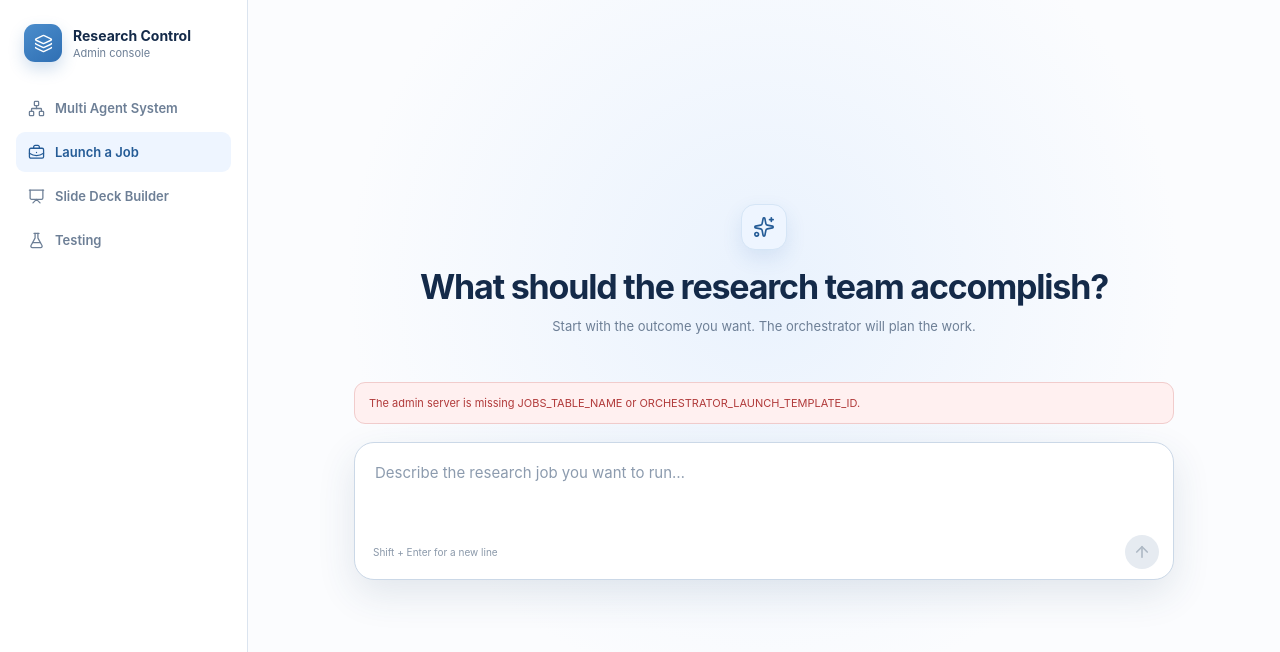
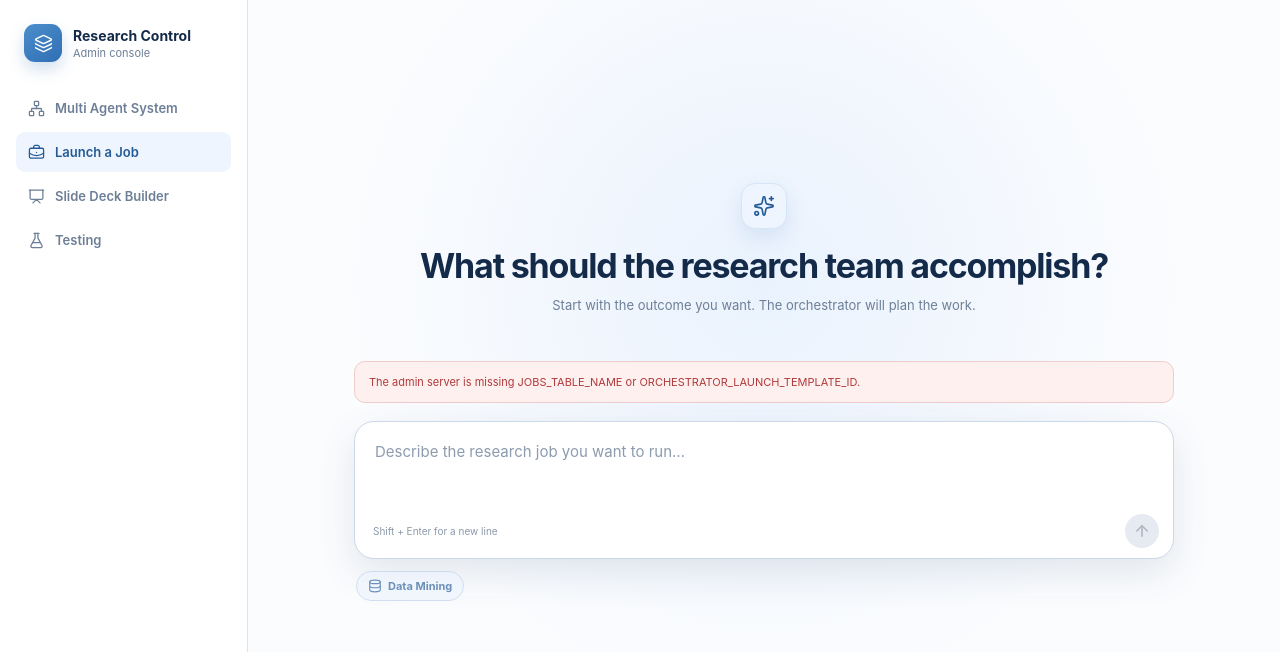
Before and after one commit to ccomyns/multi_agent_system, a Next.js app in the folder admin/: page /jobs/new in a window 1280 px wide. Shown: the top 652 px of the page. Built offline with nearby package versions, Linux system fonts and the light colour scheme; no server answers.

Commit message:
Add data mining job type

```diff
--- a/admin/app/api/jobs/route.ts
+++ b/admin/app/api/jobs/route.ts
@@ -14,8 +14,8 @@ import {
 import { NextResponse } from "next/server";
 
 import { awsClientOptions } from "@/lib/aws";
-import type { Job, JobStatus, JobsSnapshot } from "@/lib/jobs";
-import { JOB_ID_PATTERN } from "@/lib/jobs";
+import type { Job, JobStatus, JobType, JobsSnapshot } from "@/lib/jobs";
+import { DEFAULT_JOB_TYPE, isJobType, JOB_ID_PATTERN } from "@/lib/jobs";
 
 export const runtime = "nodejs";
 export const dynamic = "force-dynamic";
@@ -28,12 +28,14 @@ const JOB_HISTORY_LIMIT = 50;
 type LaunchJobRequest = {
   jobId?: unknown;
   originalTask?: unknown;
+  typeOfJob?: unknown;
 };
 
 type JobItem = {
   pk?: unknown;
   job_id?: unknown;
   original_task?: unknown;
+  type_of_job?: unknown;
   status?: unknown;
   created_at?: unknown;
   updated_at?: unknown;
@@ -103,6 +105,8 @@ function toJob(item: Record<string, unknown> | undefined): Job | null {
   return {
     jobId: record.job_id,
     originalTask: record.original_task,
+    // Records created before job types were introduced are data-mining jobs.
+    typeOfJob: isJobType(record.type_of_job) ? record.type_of_job : DEFAULT_JOB_TYPE,
     status: record.status,
     createdAt: record.created_at,
     updatedAt: typeof record.updated_at === "string" ? record.updated_at : record.created_at,
@@ -225,6 +229,11 @@ export async function POST(request: Request) {
 
   const jobId = input.jobId;
   const originalTask = input.originalTask.trim();
+  const requestedJobType = input.typeOfJob ?? DEFAULT_JOB_TYPE;
+  if (!isJobType(requestedJobType)) {
+    return errorResponse("typeOfJob is not supported.", 400);
+  }
+  const typeOfJob: JobType = requestedJobType;
   const createdAt = new Date().toISOString();
   const documents = documentClient();
 
@@ -253,6 +262,7 @@ export async function POST(request: Request) {
                 pk: jobPk(jobId),
                 job_id: jobId,
                 original_task: originalTask,
+                type_of_job: typeOfJob,
                 status: "initializing",
                 created_at: createdAt,
                 updated_at: createdAt,
@@ -306,6 +316,7 @@ export async function POST(request: Request) {
               { Key: "Name", Value: `orchestrator-${jobId}` },
               { Key: "Role", Value: "orchestrator" },
               { Key: "JobId", Value: jobId },
+              { Key: "TypeOfJob", Value: typeOfJob },
             ],
           },
           {
@@ -313,6 +324,7 @@ export async function POST(request: Request) {
             Tags: [
               { Key: "Role", Value: "orchestrator" },
               { Key: "JobId", Value: jobId },
+              { Key: "TypeOfJob", Value: typeOfJob },
             ],
           },
         ],
--- a/admin/app/globals.css
+++ b/admin/app/globals.css
@@ -928,6 +928,12 @@ h1 {
   place-items: center;
 }
 
+.job-compose-form {
+  display: flex;
+  flex-direction: column;
+  gap: 12px;
+}
+
 .job-prompt-form {
   padding: 14px 14px 10px 18px;
   background: var(--surface);
@@ -968,6 +974,59 @@ h1 {
 .job-prompt-form textarea:disabled {
   color: #8c9bae;
   cursor: not-allowed;
+}
+
+.job-type-selector {
+  display: flex;
+  align-items: center;
+  gap: 8px;
+  margin: 0;
+  padding: 0 2px;
+  border: 0;
+}
+
+.job-type-selector legend {
+  position: absolute;
+  width: 1px;
+  height: 1px;
+  overflow: hidden;
+  clip: rect(0 0 0 0);
+  white-space: nowrap;
+}
+
+.job-type-button {
+  display: inline-flex;
+  align-items: center;
+  gap: 6px;
+  padding: 7px 11px;
+  color: var(--text-muted);
+  background: var(--surface);
+  border: 1px solid var(--border);
+  border-radius: 999px;
+  cursor: pointer;
+  font: inherit;
+  font-size: 11px;
+  font-weight: 700;
+  transition:
+    color 140ms ease,
+    background-color 140ms ease,
+    border-color 140ms ease;
+}
+
+.job-type-button.is-selected {
+  color: var(--blue-strong);
+  background: var(--surface-blue);
+  border-color: #b9d1e9;
+}
+
+.job-type-button:focus-visible {
+  outline: 2px solid var(--blue);
+  outline-offset: 2px;
+}
+
+.job-type-selector:disabled .job-type-button {
+  cursor: not-allowed;
+  opacity: 0.65;
 }
 
 .job-prompt-footer {
--- a/admin/components/job-composer.tsx
+++ b/admin/components/job-composer.tsx
@@ -4,10 +4,13 @@ import { ArrowUp, Bot, Database, Sparkles, Square } from "lucide-react";
 import { useRef, useState } from "react";
 
 import { StatusBadge } from "@/components/status-badge";
+import { DEFAULT_JOB_TYPE, jobTypeLabel } from "@/lib/jobs";
+import type { JobType } from "@/lib/jobs";
 import { useJobs } from "@/lib/use-jobs";
 
 export function JobComposer() {
   const [query, setQuery] = useState("");
+  const [jobType, setJobType] = useState<JobType>(DEFAULT_JOB_TYPE);
   const textareaRef = useRef<HTMLTextAreaElement>(null);
   const { activeJob: job, hydrated, pending, error, launch, end } = useJobs();
 
@@ -17,7 +20,7 @@ export function JobComposer() {
       return;
     }
 
-    if (await launch(originalTask)) {
+    if (await launch(originalTask, jobType)) {
       setQuery("");
     }
   }
@@ -61,6 +64,10 @@ export function JobComposer() {
 
               <dl className="job-record-facts">
                 <div>
+                  <dt>Job type</dt>
+                  <dd>{jobTypeLabel(job.typeOfJob)}</dd>
+                </div>
+                <div>
                   <dt>Orchestrator instance</dt>
                   <dd className="mono">{job.orchestratorInstanceId ?? "null"}</dd>
                 </div>
@@ -87,12 +94,13 @@ export function JobComposer() {
       ) : null}
 
       <form
-        className="job-prompt-form"
+        className="job-compose-form"
         onSubmit={(event) => {
           event.preventDefault();
           void submitJob();
         }}
       >
+        <div className="job-prompt-form">
           <label className="sr-only" htmlFor="job-prompt">
             Research request
           </label>
@@ -138,6 +146,21 @@ export function JobComposer() {
               <ArrowUp size={18} strokeWidth={2.2} aria-hidden="true" />
             </button>
           </div>
+        </div>
+        <fieldset className="job-type-selector" disabled={!hydrated || Boolean(job) || pending}>
+          <legend>Job type</legend>
+          <button
+            type="button"
+            className={
+              jobType === "data_mining" ? "job-type-button is-selected" : "job-type-button"
+            }
+            aria-pressed={jobType === "data_mining"}
+            onClick={() => setJobType("data_mining")}
+          >
+            <Database size={14} aria-hidden="true" />
+            Data Mining
+          </button>
+        </fieldset>
       </form>
     </div>
   );
--- a/admin/components/saved-jobs.tsx
+++ b/admin/components/saved-jobs.tsx
@@ -4,6 +4,7 @@ import { BriefcaseBusiness, Inbox } from "lucide-react";
 import Link from "next/link";
 
 import { StatusBadge } from "@/components/status-badge";
+import { jobTypeLabel } from "@/lib/jobs";
 import { useJobs } from "@/lib/use-jobs";
 
 export function SavedJobs() {
@@ -50,6 +51,10 @@ export function SavedJobs() {
               <p>{job.originalTask}</p>
               <dl className="saved-job-card-facts">
                 <div>
+                  <dt>Job type</dt>
+                  <dd>{jobTypeLabel(job.typeOfJob)}</dd>
+                </div>
+                <div>
                   <dt>Orchestrator instance</dt>
                   <dd className="mono">{job.orchestratorInstanceId ?? "null"}</dd>
                 </div>
--- a/admin/lib/jobs.ts
+++ b/admin/lib/jobs.ts
@@ -1,8 +1,24 @@
 export type JobStatus = "initializing" | "running" | "completed" | "failed";
+export type JobType = "data_mining";
+
+export const DEFAULT_JOB_TYPE: JobType = "data_mining";
+export const JOB_TYPES: JobType[] = [DEFAULT_JOB_TYPE];
+
+export function isJobType(value: unknown): value is JobType {
+  return JOB_TYPES.includes(value as JobType);
+}
+
+export function jobTypeLabel(type: JobType) {
+  switch (type) {
+    case "data_mining":
+      return "Data Mining";
+  }
+}
 
 export type Job = {
   jobId: string;
   originalTask: string;
+  typeOfJob: JobType;
   status: JobStatus;
   createdAt: string;
   updatedAt: string;
@@ -40,6 +56,8 @@ export function isJob(value: unknown): value is Job {
     typeof value.jobId === "string" &&
     "originalTask" in value &&
     typeof value.originalTask === "string" &&
+    "typeOfJob" in value &&
+    isJobType(value.typeOfJob) &&
     "status" in value &&
     ["initializing", "running", "completed", "failed"].includes(String(value.status)) &&
     "createdAt" in value &&
@@ -86,11 +104,11 @@ export async function fetchJobs(): Promise<JobsSnapshot> {
   return payload;
 }
 
-export async function requestJobLaunch(originalTask: string): Promise<Job> {
+export async function requestJobLaunch(originalTask: string, typeOfJob: JobType): Promise<Job> {
   const payload = await requestJobs("/api/jobs", {
     method: "POST",
     headers: { "Content-Type": "application/json" },
-    body: JSON.stringify({ jobId: createJobId(), originalTask }),
+    body: JSON.stringify({ jobId: createJobId(), originalTask, typeOfJob }),
   });
   if (!isJob(payload)) {
     throw new Error("The admin server returned an unexpected job record.");
--- a/admin/lib/use-jobs.ts
+++ b/admin/lib/use-jobs.ts
@@ -3,6 +3,7 @@
 import { useEffect, useSyncExternalStore } from "react";
 
 import type { JobsSnapshot } from "@/lib/jobs";
+import type { JobType } from "@/lib/jobs";
 import { fetchJobs, isActiveJob, requestJobEnd, requestJobLaunch } from "@/lib/jobs";
 
 const ACTIVE_POLL_INTERVAL_MS = 8000;
@@ -60,10 +61,10 @@ export function refreshJobs() {
   return inFlightRefresh;
 }
 
-export async function launchJob(originalTask: string) {
+export async function launchJob(originalTask: string, typeOfJob: JobType) {
   updateStore({ pending: true, error: null });
   try {
-    await requestJobLaunch(originalTask);
+    await requestJobLaunch(originalTask, typeOfJob);
     return true;
   } catch (caught) {
     updateStore({ error: describeError(caught, "The job could not be launched.") });
```
Also changed, not shown: 1 other file (tests, documents, lock files or other folders). Lines whose indentation alone changed are shown as unchanged.
